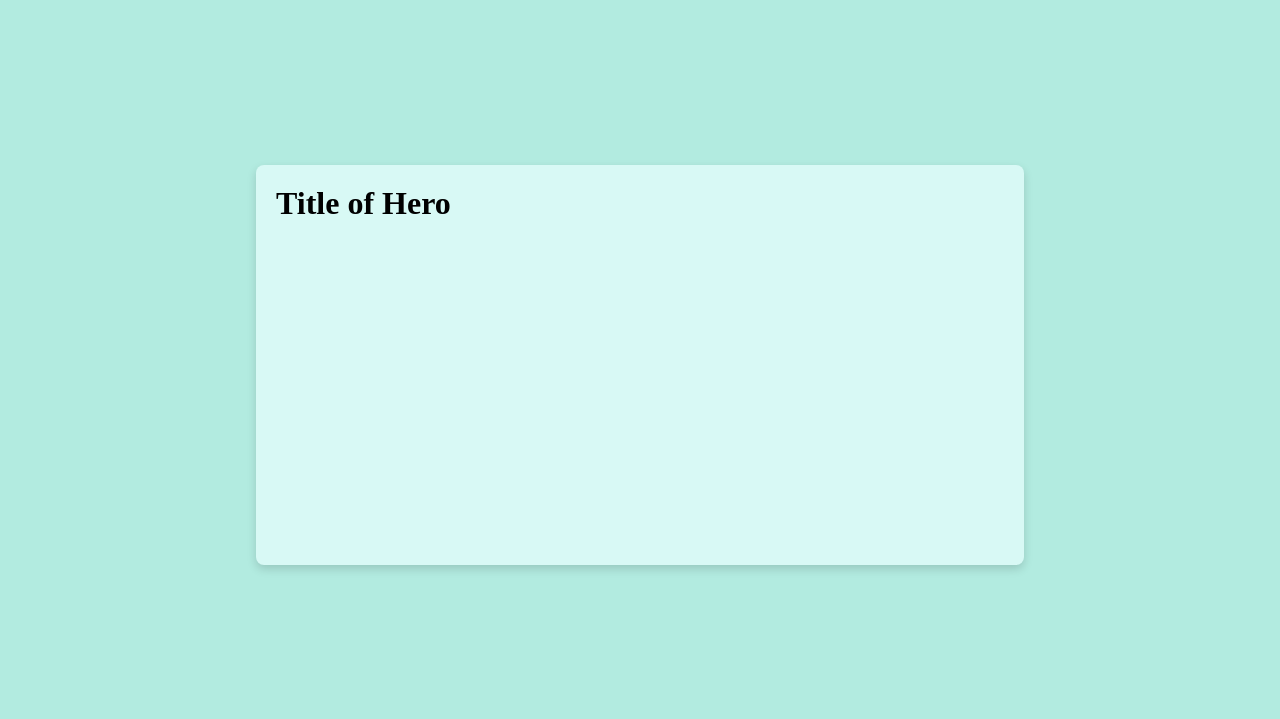
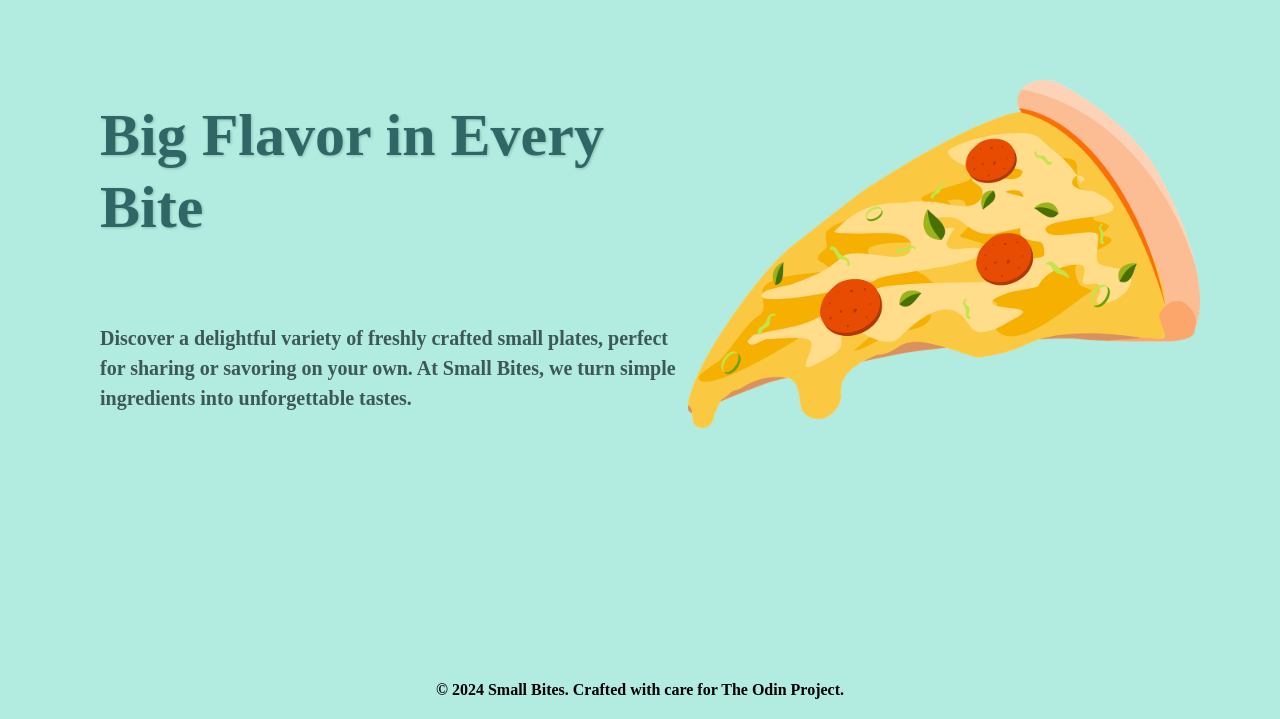
Before and after one commit to aish8la/Restaurant-Page-TOP, a website built with webpack: page src/template.html in a window 1280 px wide. Shown: the part 81-800 px from the top of the page. Built offline with nearby package versions, Linux system fonts and the light colour scheme.

Commit message:
add footer and main content

```diff
--- a/src/style.css
+++ b/src/style.css
@@ -3,6 +3,8 @@
     --text-color: #2F6767;
     --hover-text-color: #333333;
     --hero-background: #d8f9f5;
+    --highlight-color: #FF6B6B;
+    --hero-text-color: #3C5858;
 }
 
 * {
@@ -13,6 +15,12 @@
 body, html {
     height: 100vh;
     background: var(--background-color);
+    display: flex;
+    flex-direction: column;
+}
+
+#content {
+    flex: 1;
 }
 
 body {
@@ -71,12 +79,45 @@ nav {
 }
 
 .hero-card {
-    position: relative;
-    margin: 20vh auto;
-    max-width: 60vw;
-    height: 50vh;
-    background: var(--hero-background);
-    box-shadow: 0px 4px 10px rgba(0, 0, 0, 0.15);
-    border-radius: 8px;
-    padding: 20px;
+    margin: 75px 0 10px 0;
+    display: flex;
+    align-items: center;
 }
+
+.hero-left {
+    width: 60vw;
+    margin-left: 20px;
+}
+
+.hero-title {
+    font-size: 60px;
+    line-height: 1.2;
+    color: var(--text-color);
+    text-shadow: 1px 1px 3px rgba(0,0,0,0.2);
+}
+
+.hero-text {
+    margin-top: 10vh;
+    font-size: 20px;
+    font-weight: 600;
+    line-height: 1.5;
+    color: var(--hero-text-color);
+
+}
+
+.hero-right img {
+    max-height: 100%;
+    max-width: 40vw;
+    width: auto;
+    height: auto;
+    object-fit: contain;
+}
+
+footer {
+    padding: 20px 0;
+}
+
+.footer-text {
+    text-align: center;
+    font-weight: 600;
+}
--- a/src/template.html
+++ b/src/template.html
@@ -14,10 +14,19 @@
             <button id="about-btn" class="nav-btn">About</button>
         </nav>
     </header>
-    <div class="hero-card">
-        <div class="circle"></div>
-        <h1 class="hero-title">Title of Hero</h1>
-        <p class="hero text"></p>
+    <div id="content">
+        <div class="hero-card">
+            <div class="hero-left">
+                <h1 class="hero-title">Big Flavor in Every Bite</h1>
+                <p class="hero-text">Discover a delightful variety of freshly crafted small plates, perfect for sharing or savoring on your own. At Small Bites, we turn simple ingredients into unforgettable tastes.</p>
+            </div>
+            <div class="hero-right">
+                <img src="./asset/resource/pizza.png" alt="">
+            </div>
+        </div>
     </div>
+    <footer>
+        <p class="footer-text">&copy; 2024 Small Bites. Crafted with care for The Odin Project.</p>
+    </footer>
 </body>
 </html>
```
Also changed, not shown: README.md, src/asset/resource/pizza.png (added).
